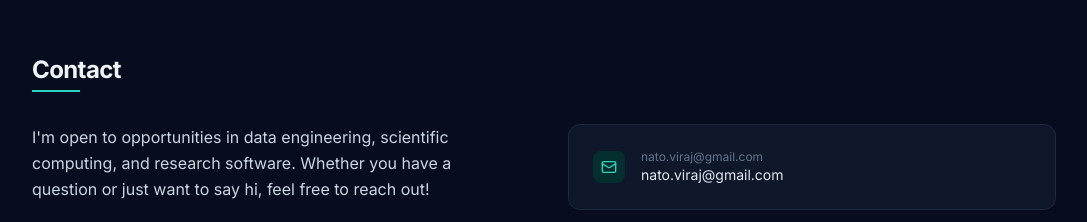
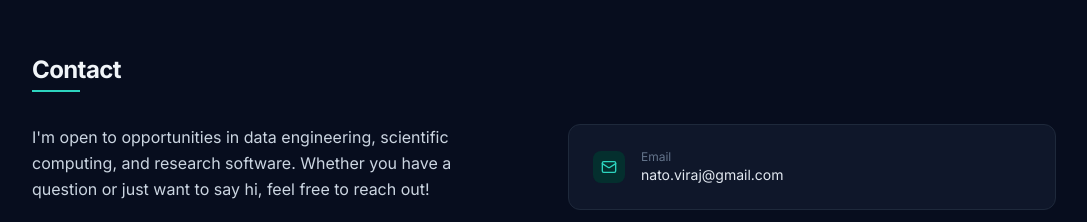
Before and after one commit to virajnistane/virajnistane.github.io, a Next.js app: page / in a window 1280 px wide. Shown: the part 7988-8210 px from the top of the page, without its empty margins (96-1183 px from the left). Built offline with nearby package versions, Linux system fonts and the light colour scheme.

Commit message:
minor change

```diff
--- a/components/Contact.tsx
+++ b/components/Contact.tsx
@@ -3,7 +3,7 @@ import { Mail, Github, Linkedin, Phone, MapPin } from "lucide-react";
 const links = [
   {
     icon: Mail,
-    label: "nato.viraj@gmail.com",
+    label: "Email",
     href: "mailto:nato.viraj@gmail.com",
     display: "nato.viraj@gmail.com",
   },
```
